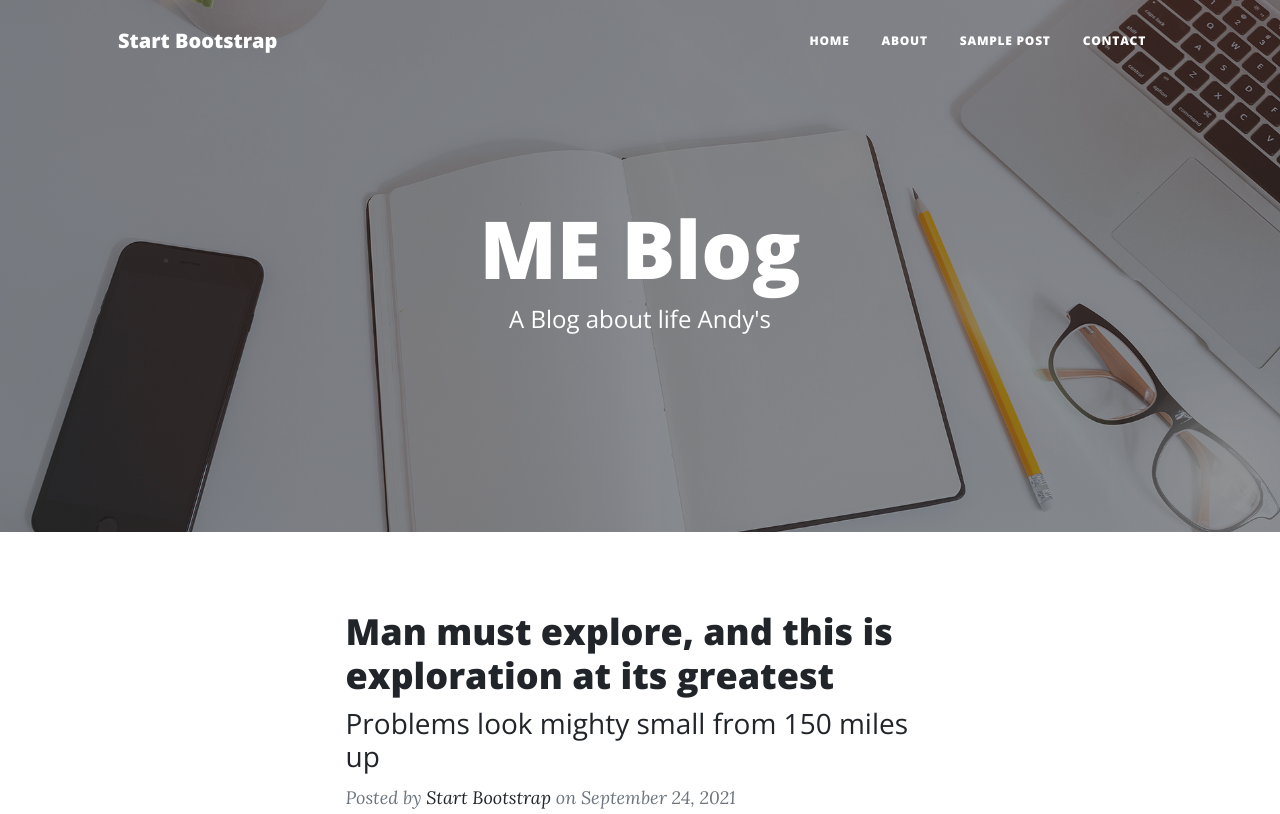
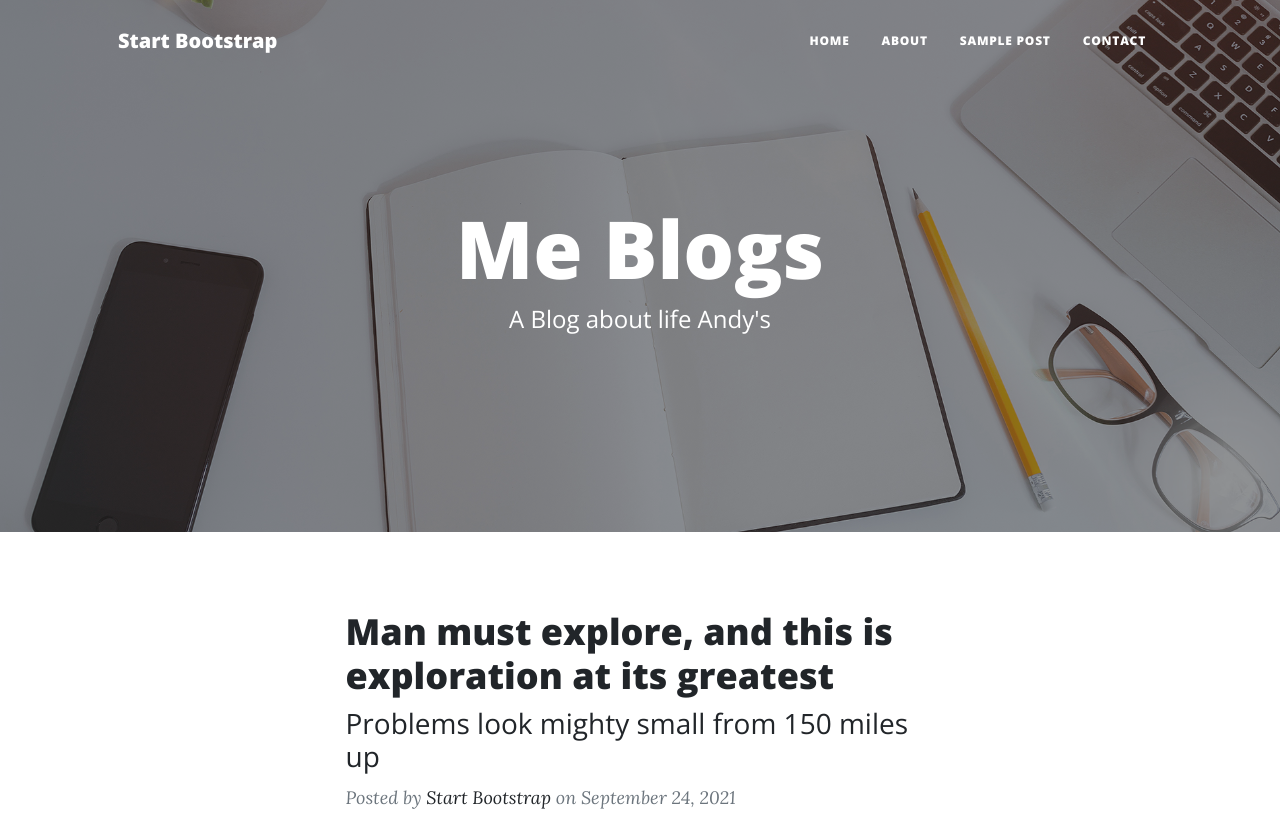
Before and after one commit to rexiking/Starbooster, a plain HTML site: page index.html in a window 1280 px wide. Shown: the top 814 px of the page. Drawn offline with nearby package versions, Linux system fonts and the light colour scheme.

Commit message:
Update index.html

```diff
--- a/index.html
+++ b/index.html
@@ -40,7 +40,7 @@
                 <div class="row gx-4 gx-lg-5 justify-content-center">
                     <div class="col-md-10 col-lg-8 col-xl-7">
                         <div class="site-heading">
-                            <h1>ME Blog</h1>
+                            <h1>Me Blogs </h1>
                             <span class="subheading">A Blog about life Andy's</span>
                         </div>
                     </div>
```
